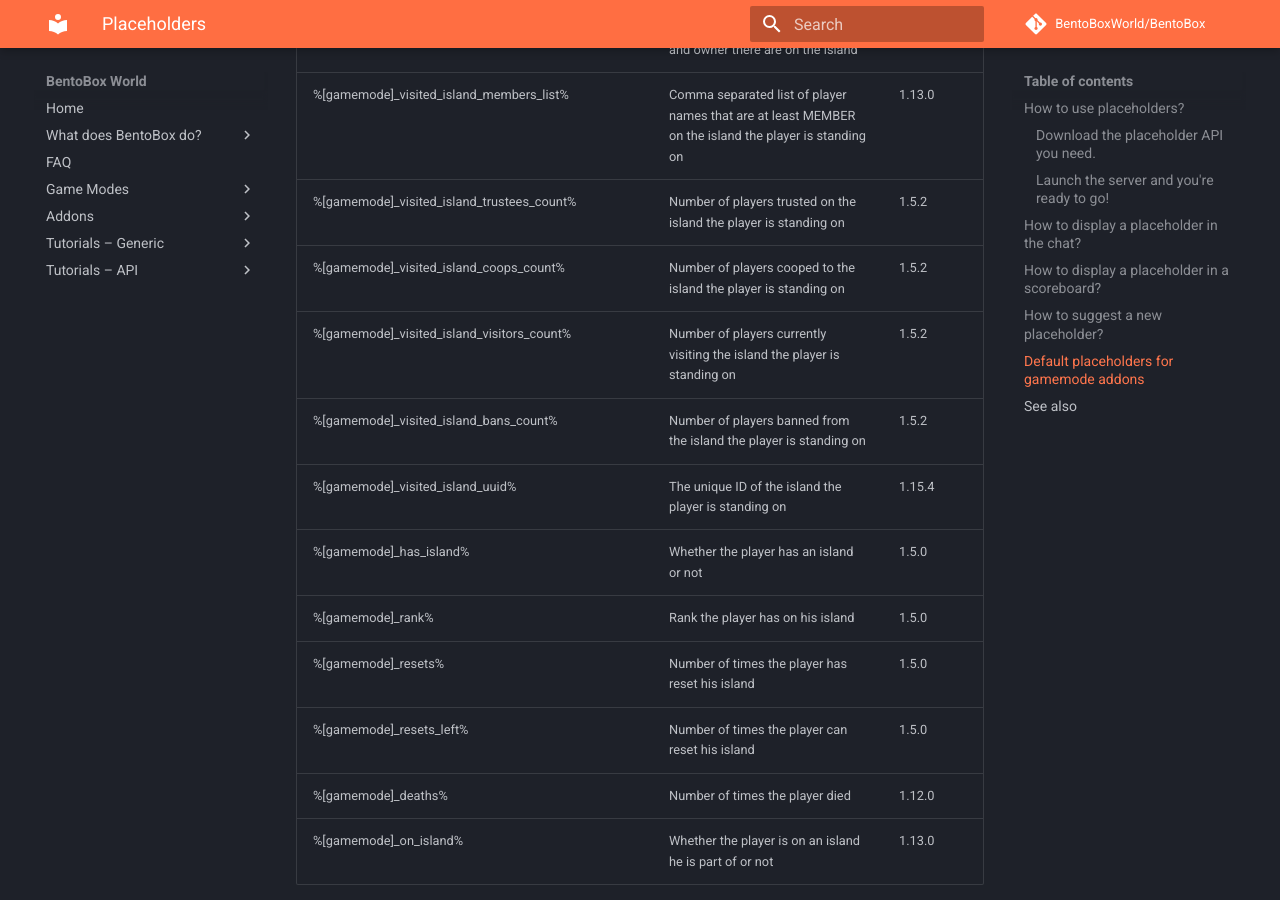
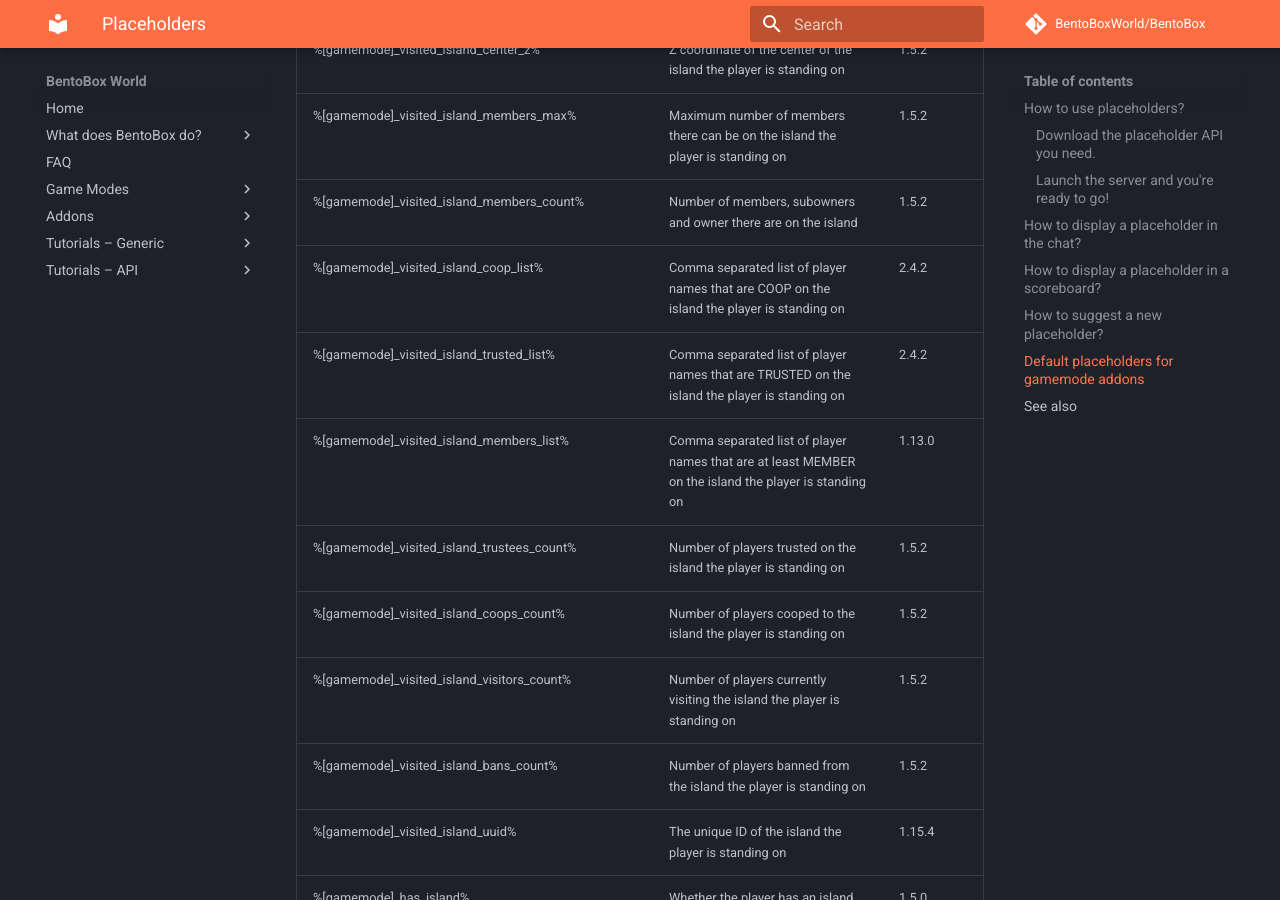
Before and after one commit to BentoBoxWorld/docs, an MkDocs documentation site: the page built from docs/BentoBox/Placeholders.md, in a window 1280 px wide and 900 px high, scrolled down 3248 px. Built offline with MkDocs 1.6.1 and Material for MkDocs 9.7.7, drawn with Linux system fonts in a browser that asks for light colours; comment, search, counter and statistics services are not loaded; some of the changed text lies outside the part shown.

Commit message:
Update Placeholders.md
Added coop and trusted list placeholders

```diff
--- a/docs/BentoBox/Placeholders.md
+++ b/docs/BentoBox/Placeholders.md
@@ -48,6 +48,8 @@
 | %[gamemode]_island_members_max% | Maximum number of members there can be on the island | 1.5.0 |
 | %[gamemode]_island_members_count% | Number of members, subowners and owner there are on the island | 1.5.0 |
 | %[gamemode]_island_members_list% | Comma separated list of player names that are at least MEMBER on the island | 1.13.0 |
+| %[gamemode]_island_coop_list% | Comma separated list of player names that are COOP on the island | 2.4.2 |
+| %[gamemode]_island_trusted_list% | Comma separated list of player names that are TRUSTED on the island | 2.4.2 |
 | %[gamemode]_island_trustees_count% | Number of players trusted to the island | 1.5.0 |
 | %[gamemode]_island_coops_count% | Number of players cooped to the island | 1.5.0 |
 | %[gamemode]_island_visitors_count% | Number of players currently visiting the island | 1.5.0 |
@@ -64,6 +66,8 @@
 | %[gamemode]_visited_island_center_z% | Z coordinate of the center of the island the player is standing on | 1.5.2 |
 | %[gamemode]_visited_island_members_max% | Maximum number of members there can be on the island the player is standing on | 1.5.2 |
 | %[gamemode]_visited_island_members_count% | Number of members, subowners and owner there are on the island | 1.5.2 |
+| %[gamemode]_visited_island_coop_list% | Comma separated list of player names that are COOP on the island the player is standing on | 2.4.2 |
+| %[gamemode]_visited_island_trusted_list% | Comma separated list of player names that are TRUSTED on the island the player is standing on | 2.4.2 |
 | %[gamemode]_visited_island_members_list% | Comma separated list of player names that are at least MEMBER on the island the player is standing on | 1.13.0 |
 | %[gamemode]_visited_island_trustees_count% | Number of players trusted on the island the player is standing on | 1.5.2 |
 | %[gamemode]_visited_island_coops_count% | Number of players cooped to the island the player is standing on | 1.5.2 |
```
